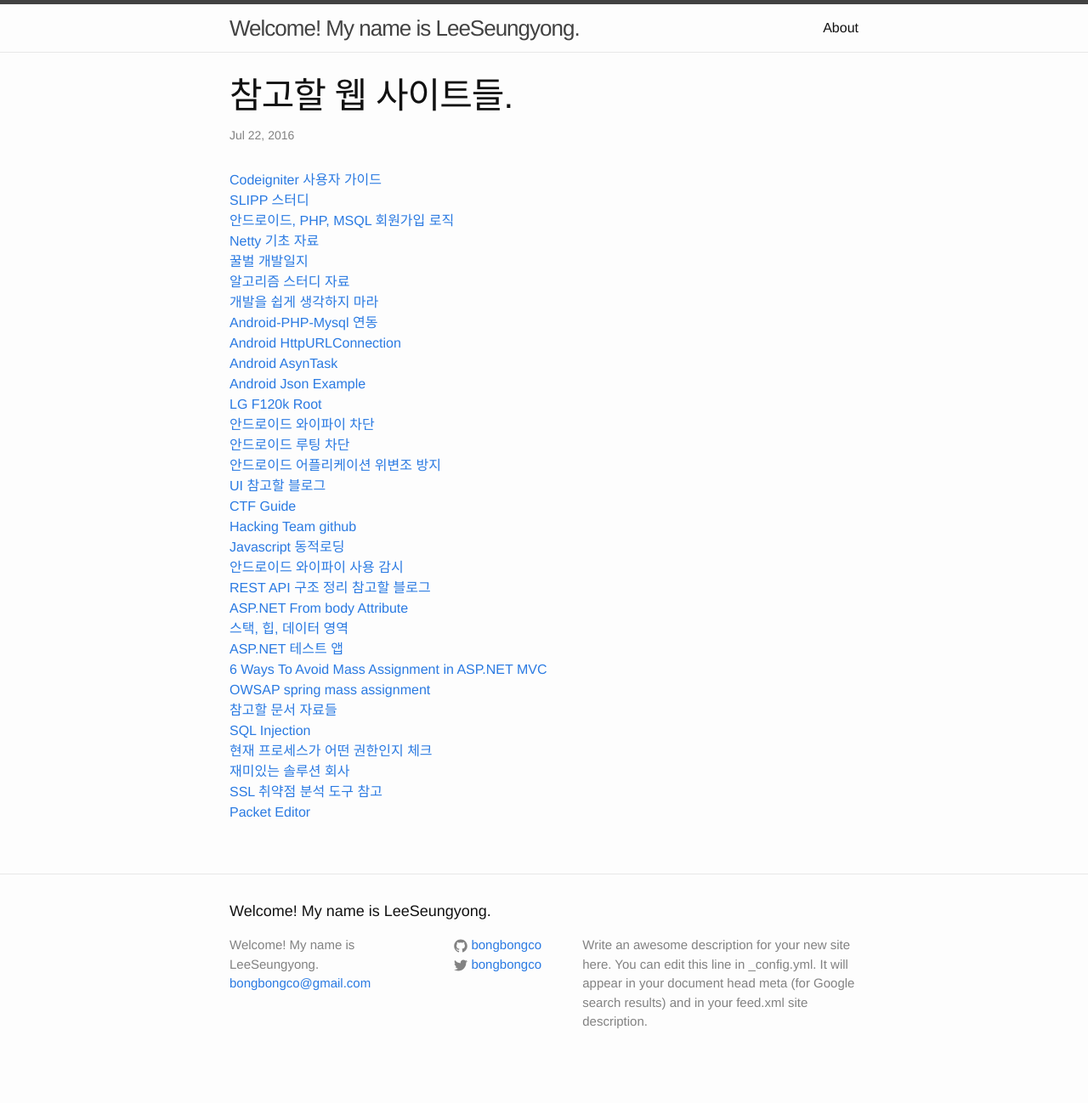
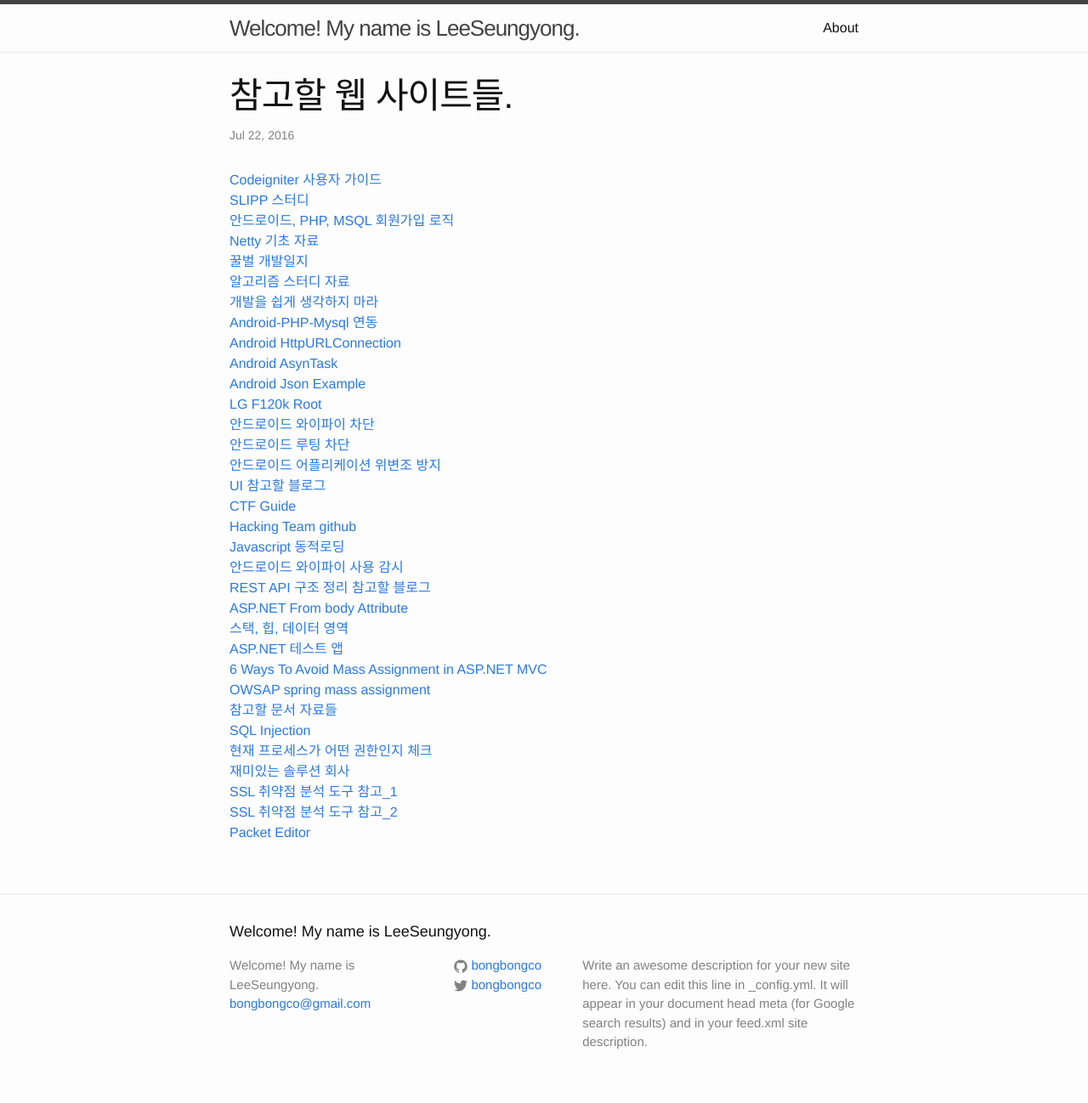
Before and after one commit to LktProgrammer/bongbongco.github.io, a Jekyll site: the page built from _posts/2016-07-22-Website-List.markdown, in a window 1280 px wide. Shown: the whole page at 85% size. Built offline with Jekyll 4.4.1, drawn with Linux system fonts in a browser that asks for light colours; before the commit the page ends 1274 px from its top, so only the background shows below that.

Commit message:
add ssl tool website

```diff
--- a/_posts/2016-07-22-Website-List.markdown
+++ b/_posts/2016-07-22-Website-List.markdown
@@ -33,5 +33,6 @@ title: 참고할 웹 사이트들.
 [SQL Injection](http://www.sqlinjection.net)
 [현재 프로세스가 어떤 권한인지 체크](http://miraggool.tistory.com/26)
 [재미있는 솔루션 회사](http://www.jiniya.net/wp/archives/12153)
-[SSL 취약점 분석 도구 참고](https://github.com/hahwul/a2sv)
+[SSL 취약점 분석 도구 참고_1](https://github.com/hahwul/a2sv)
+[SSL 취약점 분석 도구 참고_2](https://github.com/tintinweb)
 [Packet Editor](http://www.packeteditor.com/?call=72656C65617365)
```
